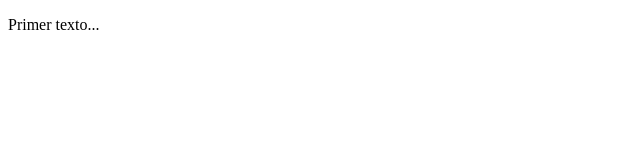
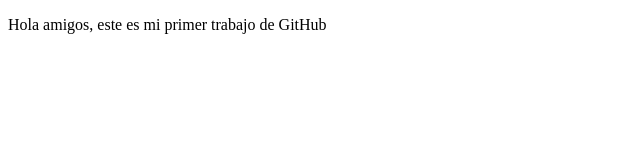
Before and after one commit to NestorSaad/proyectoDemoCursoPrework, a plain HTML site: page index.html in a window 1280 px wide. Shown: the whole page, without its empty margins (0-640 px from the left). Drawn offline with Linux system fonts and the light colour scheme.

Commit message:
cambios, se agrego nuevo texto

```diff
--- a/index.html
+++ b/index.html
@@ -8,7 +8,7 @@
 </head>
 <body>
     <p>
-        Primer texto...
+        Hola amigos, este es mi primer trabajo de GitHub
     </p>
 </body>
 </html>
```
